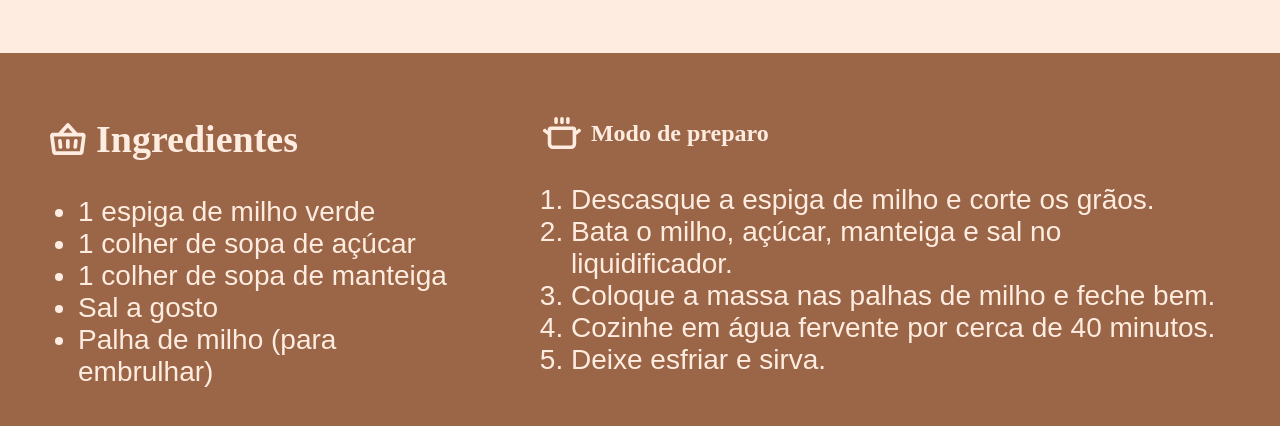
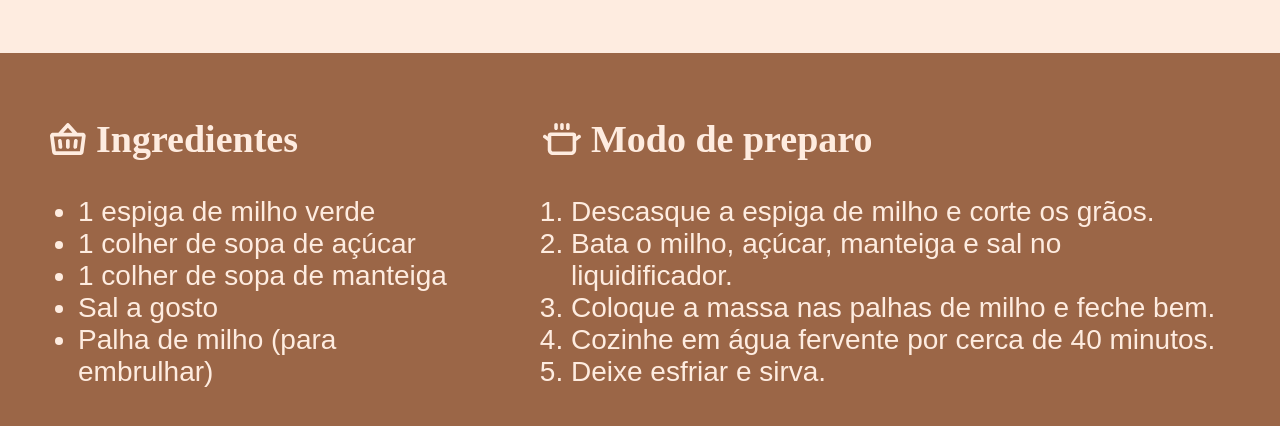
Before and after one commit to Israelfer/boraCordar-26-receita-junina, a plain HTML site: page index.html in a window 1280 px wide. Shown: the part 382-808 px from the top of the page. Drawn offline with Linux system fonts and the light colour scheme.

Commit message:
corrigir font-size h2

```diff
--- a/style.css
+++ b/style.css
@@ -88,6 +88,6 @@ li {
   margin-bottom: 35px;
 }
 .col1 h2,
-.col h2 {
+.col2 h2 {
   font-size: 38px;
 }
```
